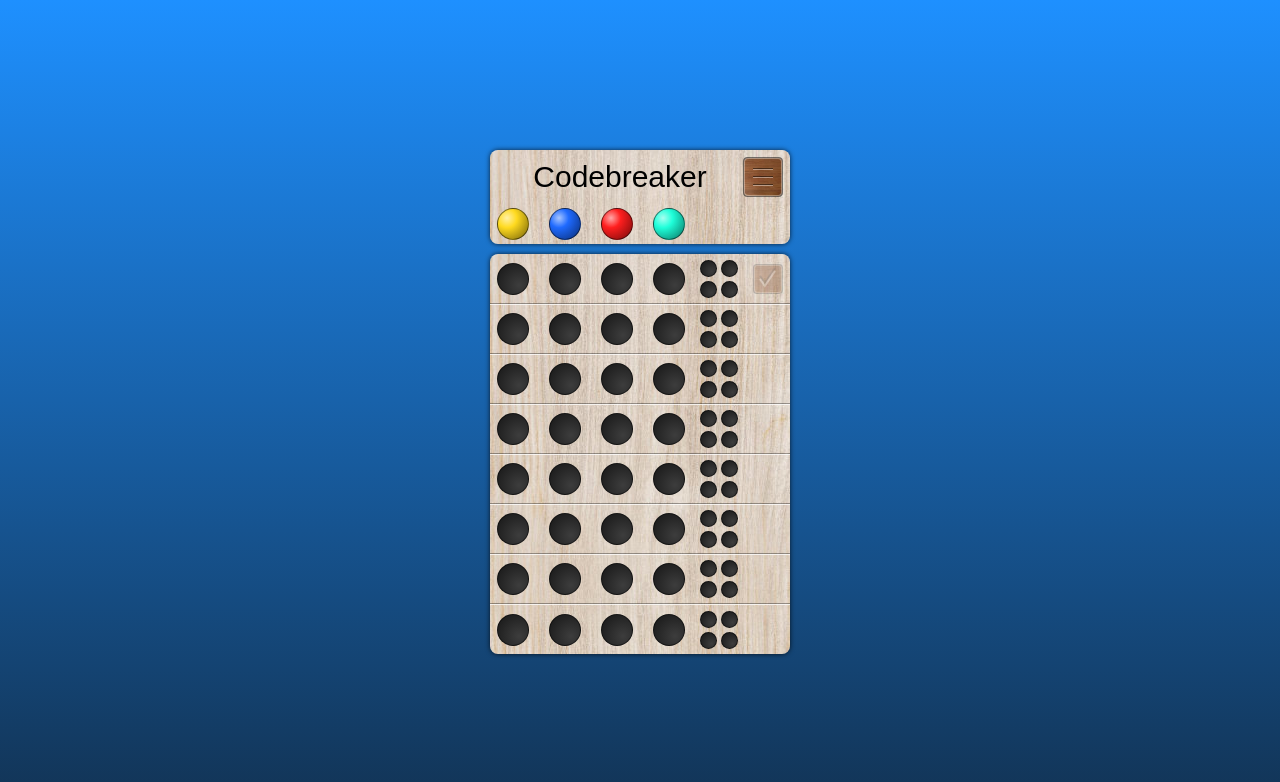
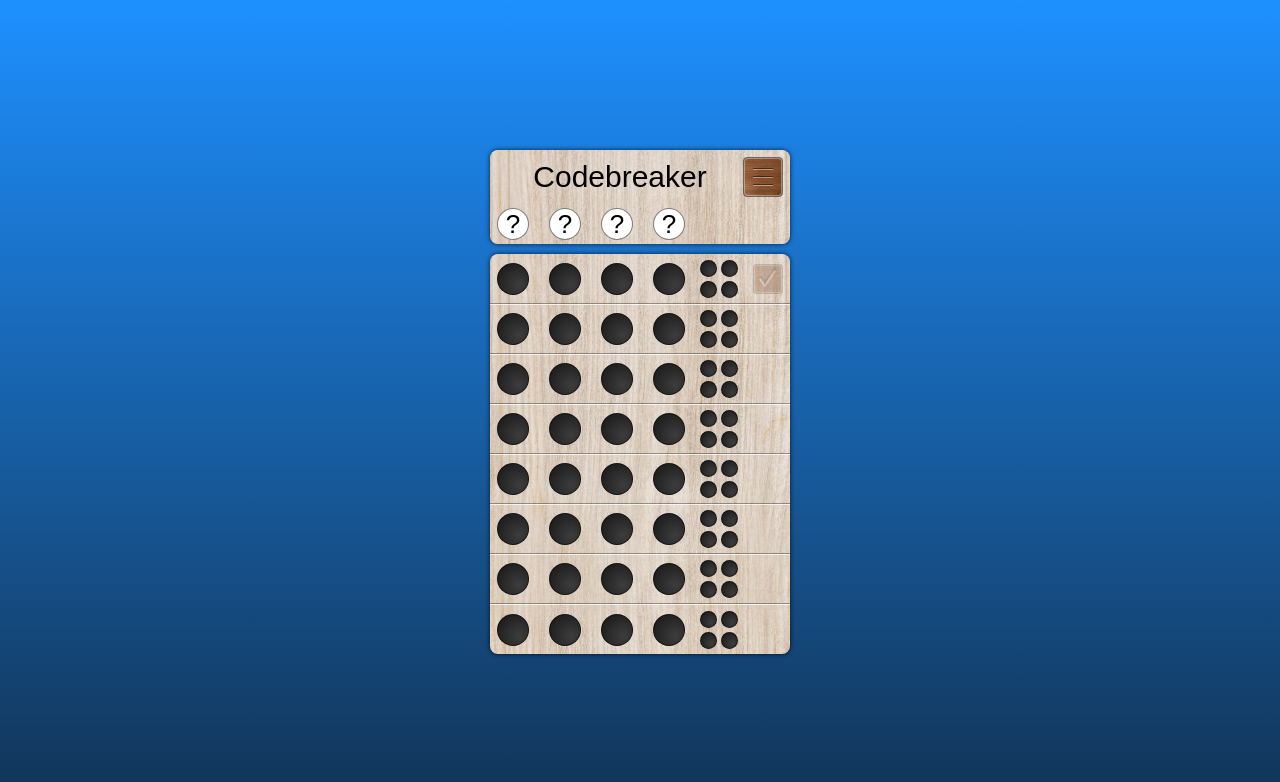
Before and after one commit to andre-rosatto/codebreaker_react, a React (Create React App) app: page / in a window 1280 px wide. Shown: the top 782 px of the page. Built offline with nearby package versions, Linux system fonts and the light colour scheme; a web font is replaced by a local one.

Commit message:
verificação da tentativa

```diff
--- a/src/components/App.tsx
+++ b/src/components/App.tsx
@@ -7,10 +7,15 @@ interface Attempt {
 	hints: Array<number>;
 }
 
+export type GameStatus = 'run' | 'win' | 'lose';
+
+const MAX_ATTEMPTS = 8;
+
 const App = () => {
 	const [answer, setAnswer] = useState<Array<number>>(makeAnswer());
 	const [attempts, setAttempts] = useState<Array<Attempt>>(clearAttempts());
 	const [currentAttempt, setCurrentAttempt] = useState(0);
+	const [gameStatus, setGameStatus] = useState<GameStatus>('run');
 
 	function makeAnswer(): Array<number> {
 		const numbers = [0, 1, 2, 3, 4, 5];
@@ -18,12 +23,14 @@ const App = () => {
 		for (let i = 0; i < 4; i++) {
 			result.push(numbers.splice(Math.floor(Math.random() * numbers.length), 1)[0]);
 		}
+		console.log(result);
+
 		return result;
 	}
 
 	function clearAttempts(): Array<Attempt> {
 		const result = [];
-		for (let i = 0; i < 8; i++) {
+		for (let i = 0; i < MAX_ATTEMPTS; i++) {
 			result.push({
 				balls: [-3, -3, -3, -3],
 				hints: [-3, -3, -3, -3]
@@ -33,7 +40,29 @@ const App = () => {
 	}
 
 	const handleEnterClick = () => {
-		console.log('enter click');
+		const attempt = attempts[currentAttempt];
+		attempt.hints = attempts[currentAttempt].balls.map((ball, idx) => {
+			if (ball === answer[idx]) {
+				return -1;
+			} else if (answer.includes(ball)) {
+				return -2;
+			} else {
+				return -3;
+			}
+		});
+		attempt.hints.sort();
+		const nextAttempts = attempts.map((att, idx) => idx === currentAttempt ? attempt : att);
+		setAttempts(nextAttempts);
+		if (attempt.hints.every(colorIdx => colorIdx === -1)) {
+			console.log('win');
+			setGameStatus('win');
+		} else if (currentAttempt === MAX_ATTEMPTS - 1) {
+			console.log('lose');
+			setGameStatus('lose');
+		} else {
+			console.log('run');
+			setCurrentAttempt(currentAttempt + 1);
+		}
 	}
 
 	const handlePieMenuClick = (ballIdx: number, colorIdx: number) => {
@@ -54,15 +83,17 @@ const App = () => {
 					<BallRow
 						header
 						balls={answer}
+						gameStatus={gameStatus}
 					/>
 				</header>
 				<section className="play-area">
 					{attempts.map((attempt, idx) => (
 						<BallRow
 							key={idx}
-							current={currentAttempt === idx}
+							current={currentAttempt === idx && gameStatus === 'run'}
 							balls={attempt.balls}
 							hints={attempt.hints}
+							gameStatus={gameStatus}
 							onEnterClick={handleEnterClick}
 							onPieMenuClick={handlePieMenuClick}
 						/>
--- a/src/components/BallRow.tsx
+++ b/src/components/BallRow.tsx
@@ -1,20 +1,22 @@
 import { useEffect, useState } from 'react';
 import '../css/BallRow.css';
+import { GameStatus } from './App';
 
 interface BallRowProps {
 	header?: boolean;
 	current?: boolean;
 	balls: Array<number>;
 	hints?: Array<number>;
+	gameStatus: GameStatus;
 	onEnterClick?: () => void;
 	onPieMenuClick?: (ballIdx: number, colorIdx: number) => void;
 }
 
-const BallRow = ({ header, current, balls, hints, onEnterClick, onPieMenuClick }: BallRowProps) => {
+const BallRow = ({ header, current, balls, hints, gameStatus, onEnterClick, onPieMenuClick }: BallRowProps) => {
 	const [selectedBall, setSelectedBall] = useState<number | null>(null);
 
 	useEffect(() => {
-		const handleClickOutside = (e: MouseEvent) => {
+		const handleClickOutside = () => {
 			setSelectedBall(null);
 		}
 		window.addEventListener('click', handleClickOutside)
@@ -22,17 +24,12 @@ const BallRow = ({ header, current, balls, hints, onEnterClick, onPieMenuClick }
 	});
 
 	const getBallClass = (ball: number): string => {
+		if (gameStatus === 'run' && header) return 'hidden';
 		switch (ball) {
-			case -4:
-				return 'hidden';
-			case -3:
-				return 'empty';
-			case -2:
-				return 'black';
-			case -1:
-				return 'white';
-			default:
-				return `color${ball}`;
+			case -1: return 'black';
+			case -2: return 'white';
+			case -3: return 'empty';
+			default: return `color${ball}`;
 		}
 	}
 
```
